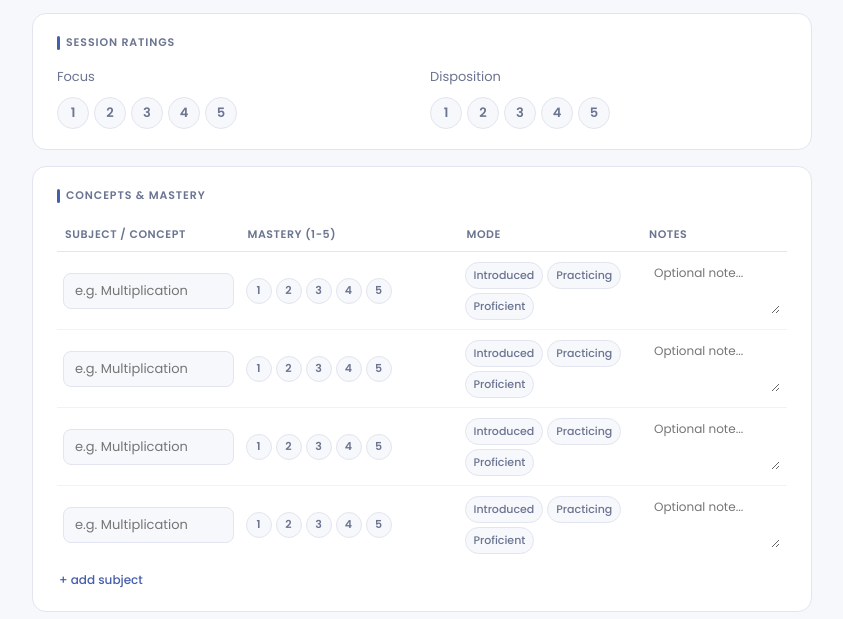
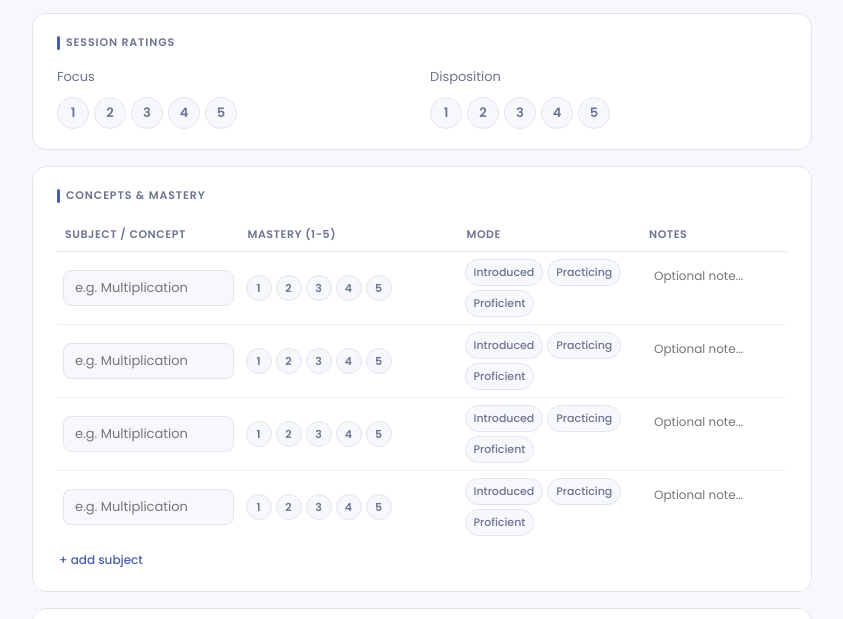
Before and after one commit to Jloo777/betasession, a plain HTML site: page index.html in a window 1280 px wide. Shown: the part 179-798 px from the top of the page, without its empty margins (218-1061 px from the left). Drawn offline with Linux system fonts and the light colour scheme.

Commit message:
Modify textarea to adjust height and style
Updated textarea properties and input handling for dynamic height adjustment.

```diff
--- a/index.html
+++ b/index.html
@@ -318,9 +318,10 @@
     font-family: 'Poppins', sans-serif;
     padding: 4px 6px;
     transition: border-color 0.12s;
-    resize: vertical;
-    min-height: 56px;
+    resize: none;
+    min-height: 40px;
     line-height: 1.5;
+    overflow: hidden;
   }
 
   .note-input:focus { outline: none; border-color: var(--ocean); background: #fff; }
@@ -690,7 +691,13 @@ function addSubjectRow() {
   noteInp.className = 'note-input';
   noteInp.placeholder = 'Optional note...';
   noteInp.setAttribute('data-field', 'note');
-  noteInp.oninput = function() { updateProCare(); };
+  noteInp.rows = 2;
+  noteInp.style.overflow = 'hidden';
+  noteInp.oninput = function() {
+    this.style.height = 'auto';
+    this.style.height = this.scrollHeight + 'px';
+    updateProCare();
+  };
   td4.appendChild(noteInp);
 
   tr.appendChild(td1);
```
